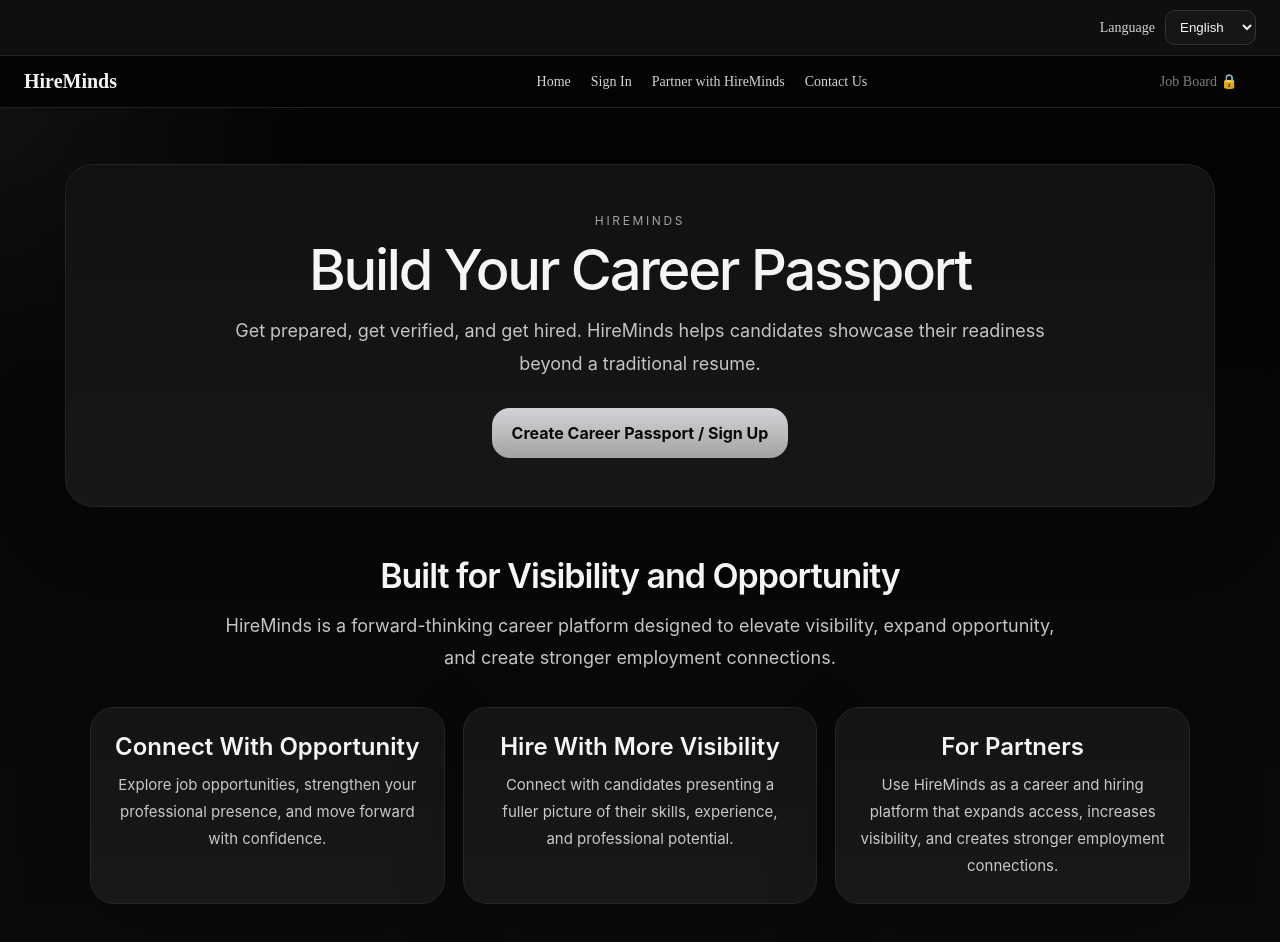
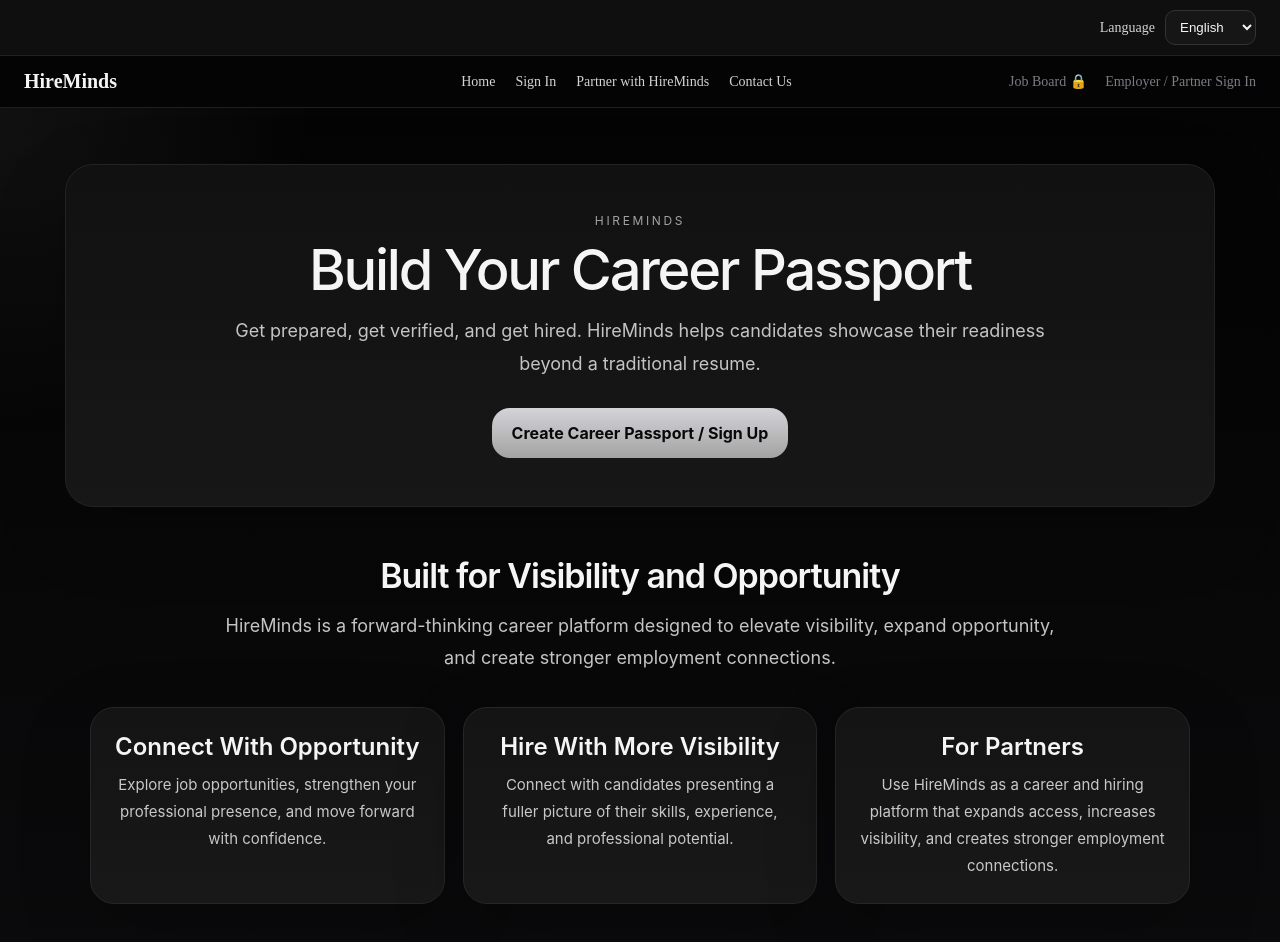
Before and after one commit to UrMizery/hireminds-platform, a Next.js app: page / in a window 1280 px wide. Shown: the top 942 px of the page. Built offline with nearby package versions, Linux system fonts and the light colour scheme; no server answers.

Commit message:
Update SiteHeader.tsx

```diff
--- a/app/components/SiteHeader.tsx
+++ b/app/components/SiteHeader.tsx
@@ -89,7 +89,7 @@ disabled={loadingLogout}
 ) : null}
 
 <span style={styles.lockedLink}>{t.jobBoard} 🔒</span>
-<span style={styles.lockedLink}>{t.employerPartnerLogIn}</span>
+<span style={styles.lockedLink}>{t.employerPartnerSignIn}</span>
 </div>
 </div>
 </header>
```
